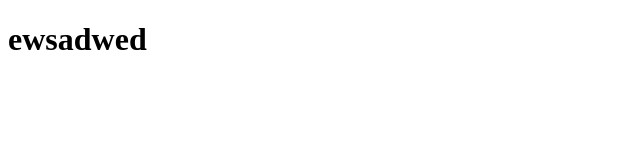
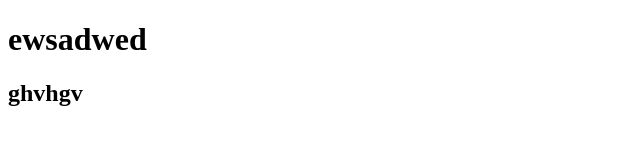
Before and after one commit to Aboobakerswadiq/git-commands, a plain HTML site: page index.html in a window 1280 px wide. Shown: the whole page, without its empty margins (0-640 px from the left). Drawn offline with Linux system fonts and the light colour scheme.

Commit message:
second-commit

```diff
--- a/index.html
+++ b/index.html
@@ -7,5 +7,6 @@
 </head>
 <body>
     <h1>ewsadwed</h1>
+    <h2>ghvhgv</h2>
 </body>
 </html>
```
